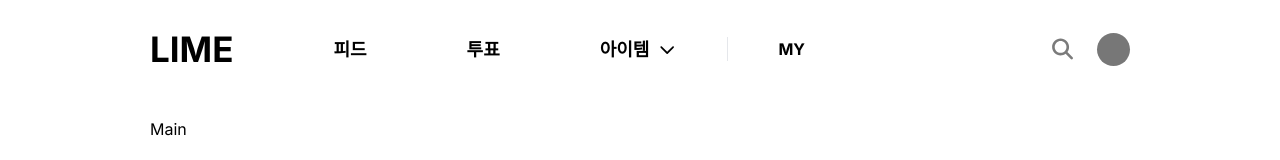
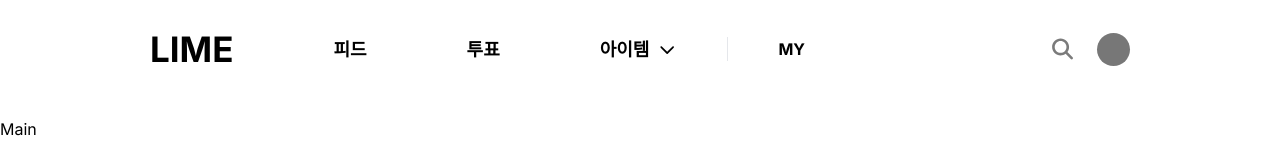
Before and after one commit to uju-in/lime-frontend, a Next.js app: page / in a window 1280 px wide. Shown: the top 160 px of the page. Built offline with nearby package versions, Linux system fonts and the light colour scheme.

Commit message:
design: Header padding 수정

```diff
--- a/src/app/_components/layout/Header.tsx
+++ b/src/app/_components/layout/Header.tsx
@@ -1,9 +1,13 @@
 import Image from 'next/image'
 import React from 'react'
 
+/**
+ *  첫 줄 div px-[150px] 추가
+ */
+
 export default function Header() {
   return (
-    <div className="flex w-full items-center justify-between py-[23px]">
+    <div className="flex w-full items-center justify-between px-[150px] py-[23px]">
       <div className="flex items-center gap-[50px]">
         {/* 로고 */}
         <div className="pr-[50px] text-[35px] font-bold">
--- a/src/app/_components/layout/Layout.tsx
+++ b/src/app/_components/layout/Layout.tsx
@@ -3,7 +3,7 @@ import Header from './Header'
 
 function Layout({ children }: { children: ReactNode }) {
   return (
-    <div className="mx-auto my-0 flex h-screen max-w-[1440px] flex-col px-[150px]">
+    <div className="my-0 flex h-screen max-w-[1440px] flex-col">
       <Header />
       <div className="h-full py-[18px]">{children}</div>
     </div>
```
